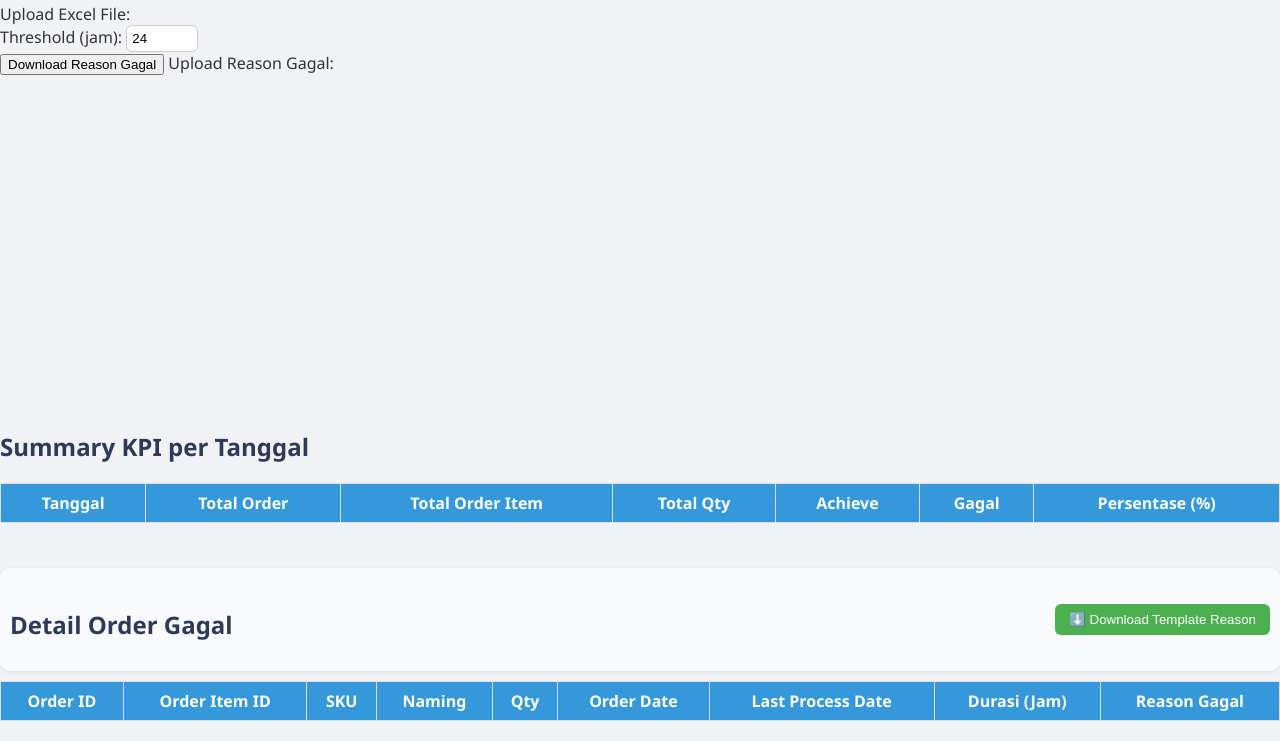
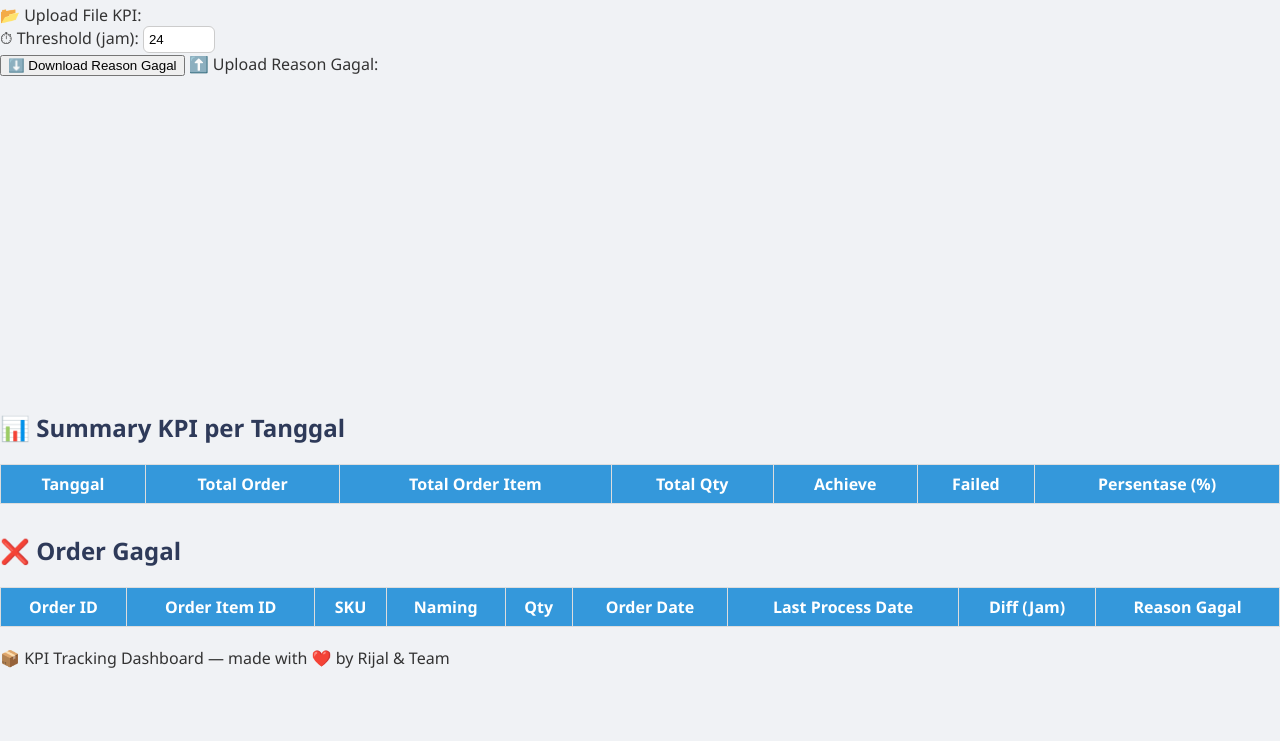
Before and after one commit to Rijal-Tafsiri14/KpiBaru, a plain HTML site: page index.html in a window 1280 px wide. Shown: the part 80-821 px from the top of the page. After the commit the page ends 800 px from the top, so only its background shows below. Drawn offline with nearby package versions, Linux system fonts and the light colour scheme.

Commit message:
Update index.html

```diff
--- a/index.html
+++ b/index.html
@@ -3,36 +3,41 @@
 <head>
   <meta charset="UTF-8">
   <meta name="viewport" content="width=device-width, initial-scale=1.0">
-  <title>KPI Order Dashboard</title>
+  <title>KPI Dashboard</title>
   <link rel="stylesheet" href="style.css">
+  <script src="https://cdn.jsdelivr.net/npm/xlsx@0.18.5/dist/xlsx.full.min.js"></script>
   <script src="https://cdn.jsdelivr.net/npm/chart.js"></script>
-  <script src="https://cdn.jsdelivr.net/npm/xlsx@0.18.5/dist/xlsx.full.min.js"></script>
 </head>
 <body>
-  <div class="top-controls">
-  <h2>KPI Dashboard</h2>
-  <div>
-    <label>Upload Excel File:</label>
+  <header>
+    <h1>KPI Dashboard</h1>
+  </header>
+
+  <section class="controls">
+    <div class="control-group">
+      <label for="fileInput">📂 Upload File KPI:</label>
       <input type="file" id="fileInput" accept=".xlsx, .xls">
     </div>
-  <div>
-    <label>Threshold (jam):</label>
+
+    <div class="control-group">
+      <label for="thresholdInput">⏱ Threshold (jam):</label>
       <input type="number" id="thresholdInput" value="24" min="1">
     </div>
-  <div>
-    <button id="downloadReasonBtn">Download Reason Gagal</button>
-    <label>Upload Reason Gagal:</label>
+
+    <div class="control-group">
+      <button id="downloadReasonBtn">⬇️ Download Reason Gagal</button>
+      <label for="reasonUpload" class="upload-label">⬆️ Upload Reason Gagal:</label>
       <input type="file" id="reasonUpload" accept=".xlsx, .xls">
     </div>
+  </section>
+
+  <main>
+    <div class="chart-container">
+      <canvas id="pieChart"></canvas>
     </div>
 
-    <section class="chart-section">
-      <canvas id="pieChart"></canvas>
-    </section>
-
-    <section class="summary-section">
-      <h2>Summary KPI per Tanggal</h2>
-      <div class="table-container">
+    <div class="table-section">
+      <h2>📊 Summary KPI per Tanggal</h2>
       <table id="summaryTable">
         <thead>
           <tr>
@@ -41,24 +46,16 @@
             <th>Total Order Item</th>
             <th>Total Qty</th>
             <th>Achieve</th>
-              <th>Gagal</th>
+            <th>Failed</th>
             <th>Persentase (%)</th>
           </tr>
         </thead>
         <tbody></tbody>
       </table>
     </div>
-    </section>
 
-    <section class="failed-section">
-      <div class="reason-controls">
-        <h2>Detail Order Gagal</h2>
-        <div class="buttons">
-          <button id="downloadReason" class="btn">⬇️ Download Template Reason</button>
-          <input type="file" id="uploadReason" accept=".xlsx" class="btn-upload">
-        </div>
-      </div>
-      <div class="table-container">
+    <div class="table-section">
+      <h2>❌ Order Gagal</h2>
       <table id="failedTable">
         <thead>
           <tr>
@@ -69,15 +66,18 @@
             <th>Qty</th>
             <th>Order Date</th>
             <th>Last Process Date</th>
-              <th>Durasi (Jam)</th>
+            <th>Diff (Jam)</th>
             <th>Reason Gagal</th>
           </tr>
         </thead>
         <tbody></tbody>
       </table>
     </div>
-    </section>
-  </div>
+  </main>
+
+  <footer>
+    <p>📦 KPI Tracking Dashboard — made with ❤️ by Rijal & Team</p>
+  </footer>
 
   <script src="script.js"></script>
 </body>
```
Lines whose indentation alone changed are shown as unchanged.
